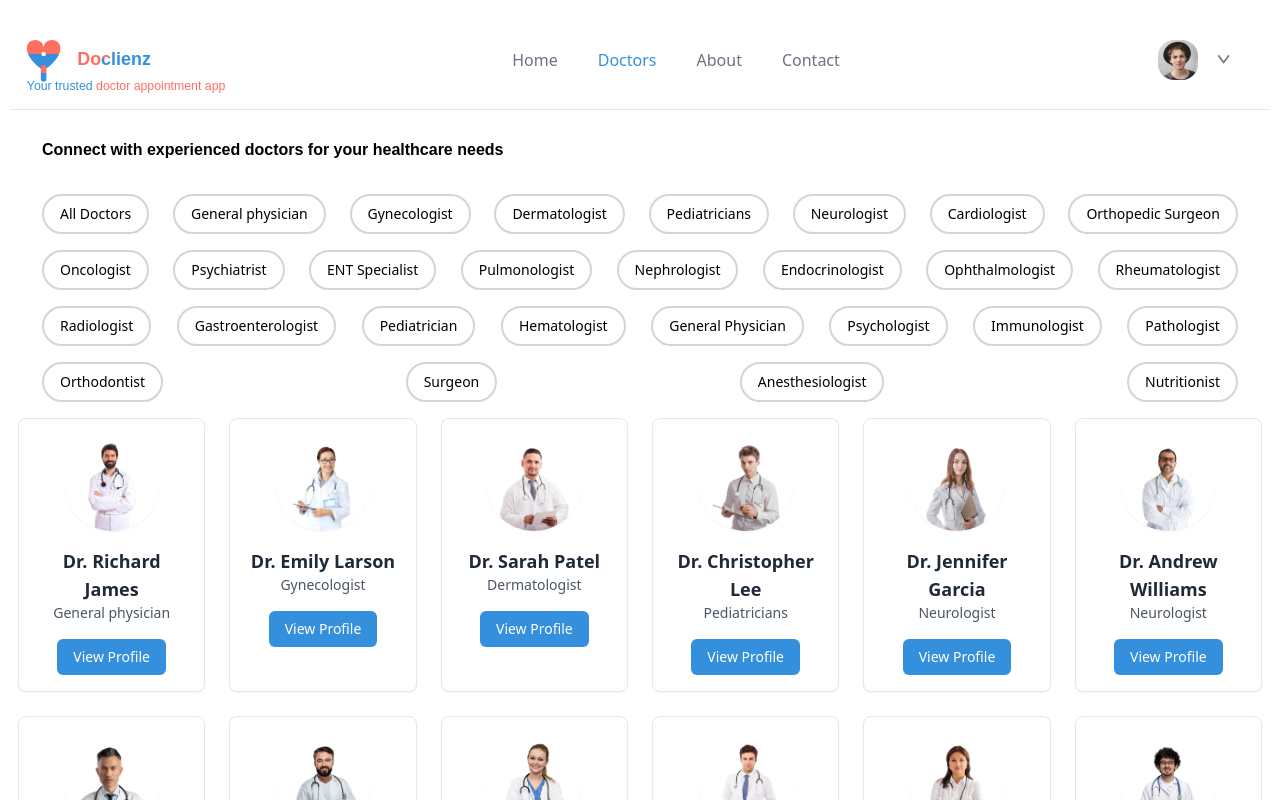
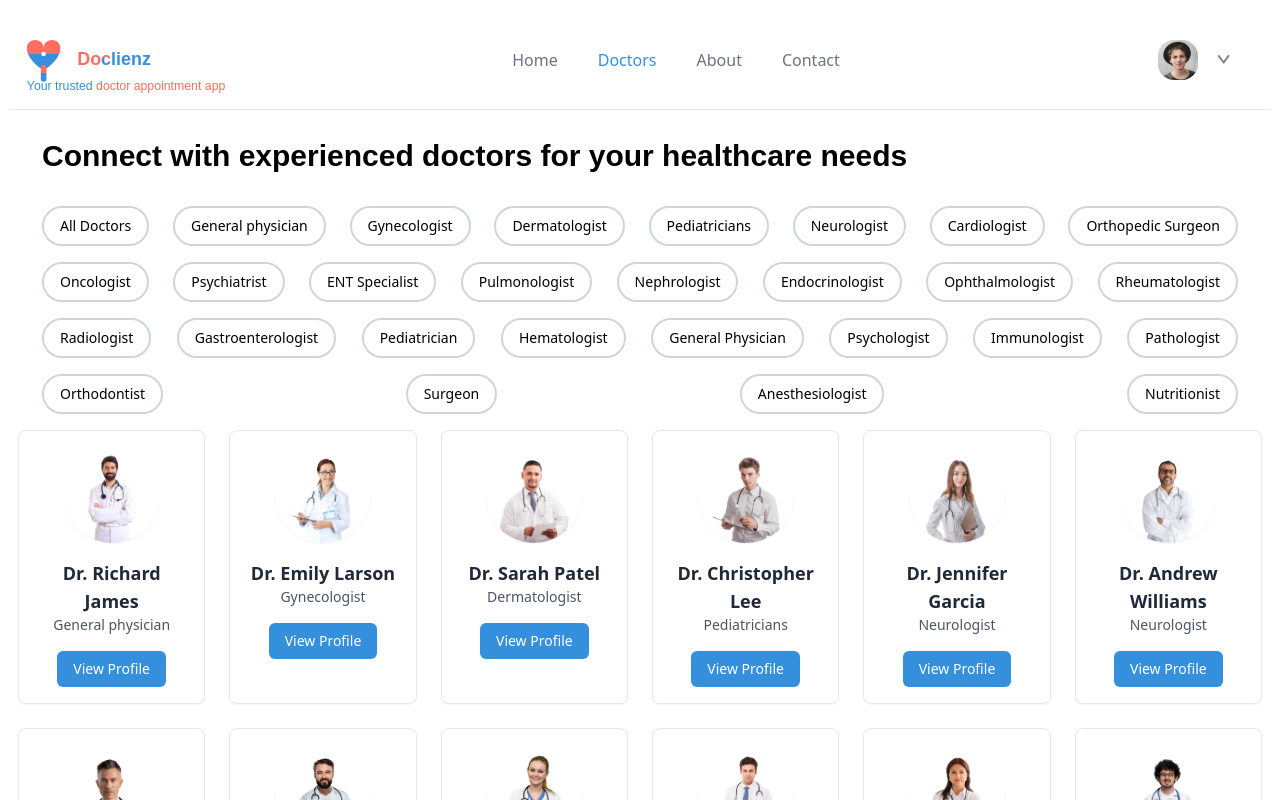
Before and after one commit to vimal7736/doctor_appointment, a React (Vite) app in the folder frontend/: page /doctors in a window 1280 px wide. Shown: the top 800 px of the page. Built offline with nearby package versions, Linux system fonts and the light colour scheme.

Commit message:
small update

```diff
--- a/frontend/src/pages/Doctor.jsx
+++ b/frontend/src/pages/Doctor.jsx
@@ -28,11 +28,11 @@ const Doctor = () => {
 
   return (
     <div className='p-2 flex flex-col gap-4 '>
-      <p className=' px-6 text-pretty font-poppins font-semibold'>Connect with experienced doctors for your healthcare needs</p>
+      <p className=' px-6 text-pretty font-poppins text-md md:text-lg lg:text-3xl font-semibold'>Connect with experienced doctors for your healthcare needs</p>
       <div className='flex flex-col items-center md:flex-col justify-between '>
         <div className="flex flex-wrap justify-between py-4 px-6 gap-4">
           <p
-            className="cursor-pointer border-2 border-gray-300 px-4 py-2 text-xs md:text-sm font-medium rounded-full hover:bg-danger/10 transition-all duration-300"
+            className="cursor-pointer border-2 border-gray-300 px-4 py-2 text-xs md:text-sm font-medium rounded-full hover:bg-danger transition-all duration-300"
             onClick={() => speciality === '' ? nav('/doctors') : nav('/doctors')}
           >
             All Doctors
@@ -48,10 +48,10 @@ const Doctor = () => {
           ))}
         </div>
 
-        <div className="grid grid-cols-1 sm:grid-cols-2 md:grid-cols-3 lg:grid-cols-6 gap-6">
+        <div className="grid grid-cols-2 sm:grid-cols-3 md:grid-cols-4 lg:grid-cols-6 gap-6">
           {filteredDoctors.map((doctor) => (
             <div
-              className="border border-gray-200 shadow-sm rounded-lg p-4 bg-white hover:shadow-md transition-shadow duration-300 flex flex-col items-center text-center"
+              className=" transition-all hover:scale-90  border border-gray-200 shadow-sm rounded-lg p-4 bg-white hover:shadow-md  duration-300 flex flex-col items-center text-center"
               key={doctor._id}
             >
               <div className="w-24 h-24 rounded-full overflow-hidden shadow-sm mb-4">
```
